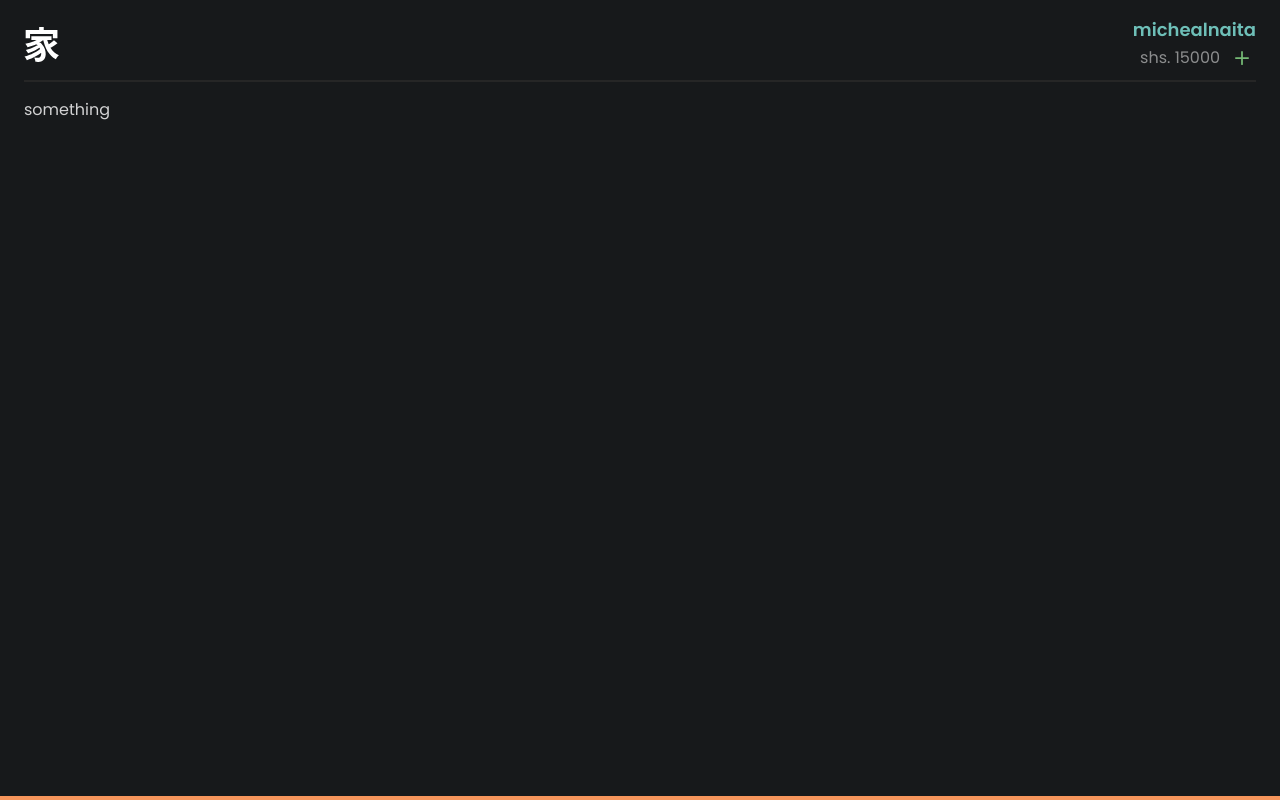
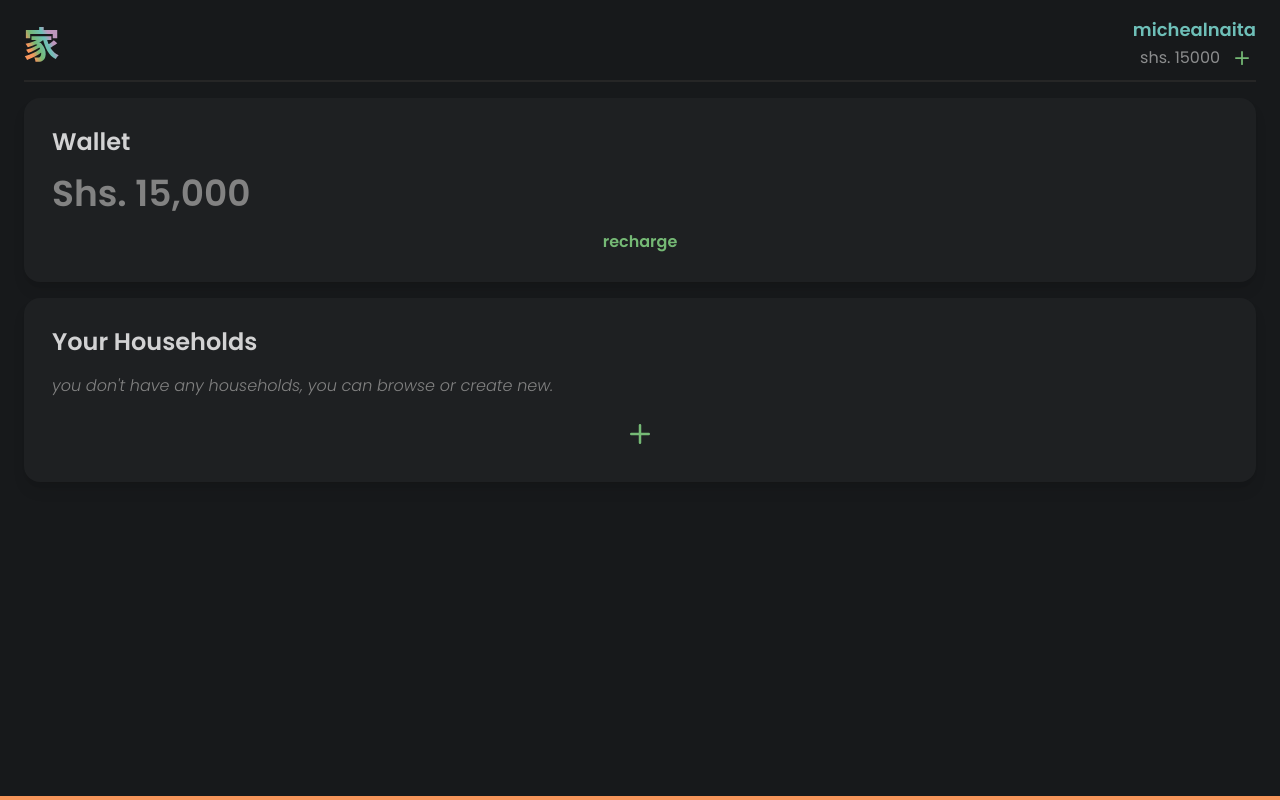
Before and after one commit to michealnaita/kanji-app, a React (Vite) app in the folder client/: page / in a window 1280 px wide. Built offline with nearby package versions, Linux system fonts and the light colour scheme.

Commit message:
feat: adds wallet and household cards

```diff
--- /dev/null
+++ b/client/src/components/household/houseHold-card.tsx
@@ -0,0 +1,17 @@
+import React from 'react';
+import { Card } from '../shared';
+import { BsPlus } from 'react-icons/bs';
+
+export default function HouseholdCard() {
+  return (
+    <Card
+      heading="Your Households"
+      onClick={() => console.log()}
+      button={<BsPlus size={40} color="#75B975" />}
+    >
+      <p className="text-skin-secondary italic">
+        you don't have any households, you can browse or create new.{' '}
+      </p>
+    </Card>
+  );
+}
--- a/client/src/components/layout/index.tsx
+++ b/client/src/components/layout/index.tsx
@@ -5,7 +5,7 @@ export default function Layout({ children }: { children: any }) {
   return (
     <div className="bg-skin-primary w-screen h-full border-b-4 border-skin-primary">
       <Header amount={15000} username={'michealnaita'} />
-      <div className="px-6  container">{children}</div>
+      <div className="px-6  container space-y-4">{children}</div>
     </div>
   );
 }
--- /dev/null
+++ b/client/src/components/shared/card_one.tsx
@@ -0,0 +1,26 @@
+import React from 'react';
+type CardProps = {
+  heading: string;
+  button: string | JSX.Element;
+  onClick: () => void;
+  children: JSX.Element;
+};
+export default function Card({
+  heading,
+  button,
+  onClick,
+  children,
+}: CardProps) {
+  return (
+    <div className=" flex flex-col shadow-lg bg-skin-secondary rounded-2xl p-7 space-y-4">
+      <h1 className="text-2xl text-skin-off-white font-semibold">{heading}</h1>
+      <div>{children}</div>
+      <button
+        onClick={onClick}
+        className="font-semibold text-skin-lime self-center"
+      >
+        {button}
+      </button>
+    </div>
+  );
+}
--- /dev/null
+++ b/client/src/components/shared/index.ts
@@ -0,0 +1 @@
+export { default as Card } from './card_one';
--- /dev/null
+++ b/client/src/components/wallet/wallet-card.tsx
@@ -0,0 +1,13 @@
+import React from 'react';
+import { Card } from '../shared';
+export default function WalletCard() {
+  return (
+    <Card
+      heading="Wallet"
+      onClick={() => console.log('clicked')}
+      button="recharge"
+    >
+      <p className="text-4xl text-skin-secondary font-semibold">Shs. 15,000</p>
+    </Card>
+  );
+}
--- a/client/src/index.css
+++ b/client/src/index.css
@@ -15,7 +15,7 @@
   -webkit-text-size-adjust: 100%;
 }
 html,body,#root{
-  height:100%;
+  height:100vh;
 }
 @tailwind base;
 @tailwind components;
--- a/client/src/pages/index.tsx
+++ b/client/src/pages/index.tsx
@@ -1,10 +1,13 @@
 import React from 'react';
+import HouseholdCard from '../components/household/houseHold-card';
 import Layout from '../components/layout';
+import WalletCard from '../components/wallet/wallet-card';
 
 export default function Home() {
   return (
     <Layout>
-      <p>something</p>
+      <WalletCard />
+      <HouseholdCard />
     </Layout>
   );
 }
--- a/client/tailwind.config.cjs
+++ b/client/tailwind.config.cjs
@@ -4,14 +4,17 @@ module.exports = {
   theme: {
     extend: {
       backgroundColor: {
-        skin: { primary: '#17191B' },
+        skin: { primary: '#17191B', secondary: '#1E2022' },
       },
       textColor: {
         skin: {
           cyan: '#6EBFB8',
           orange: '#F6955C',
           'off-white': '#D2D2D3',
+          primary: '#D2D2D3',
+          secondary: '#828282',
           gary: '#828282',
+          lime: '#75B975',
         },
       },
       borderColor: {
```
Also changed, not shown: client/src/assets/logo-white.svg (added), client/src/assets/logo.svg.
